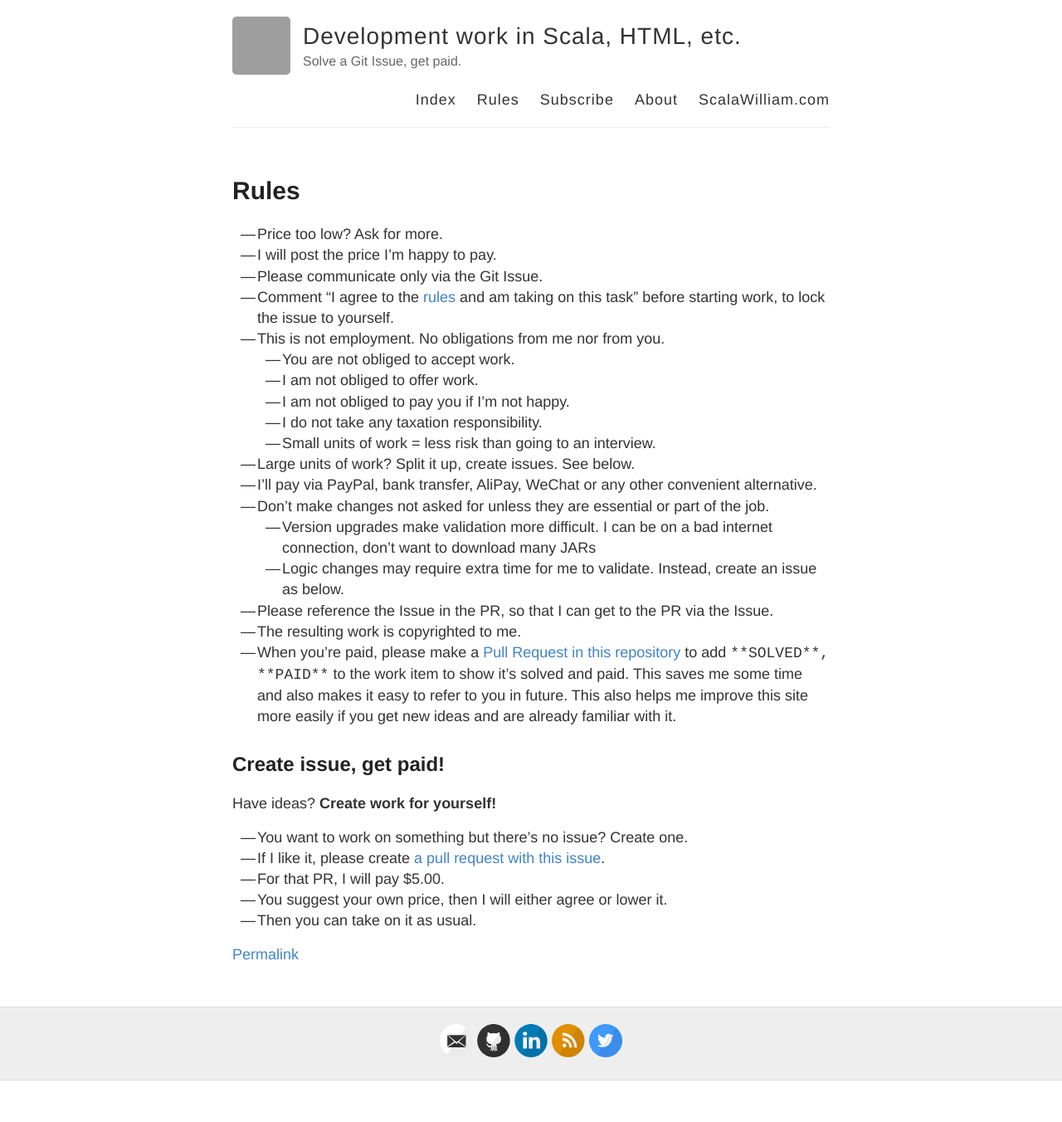
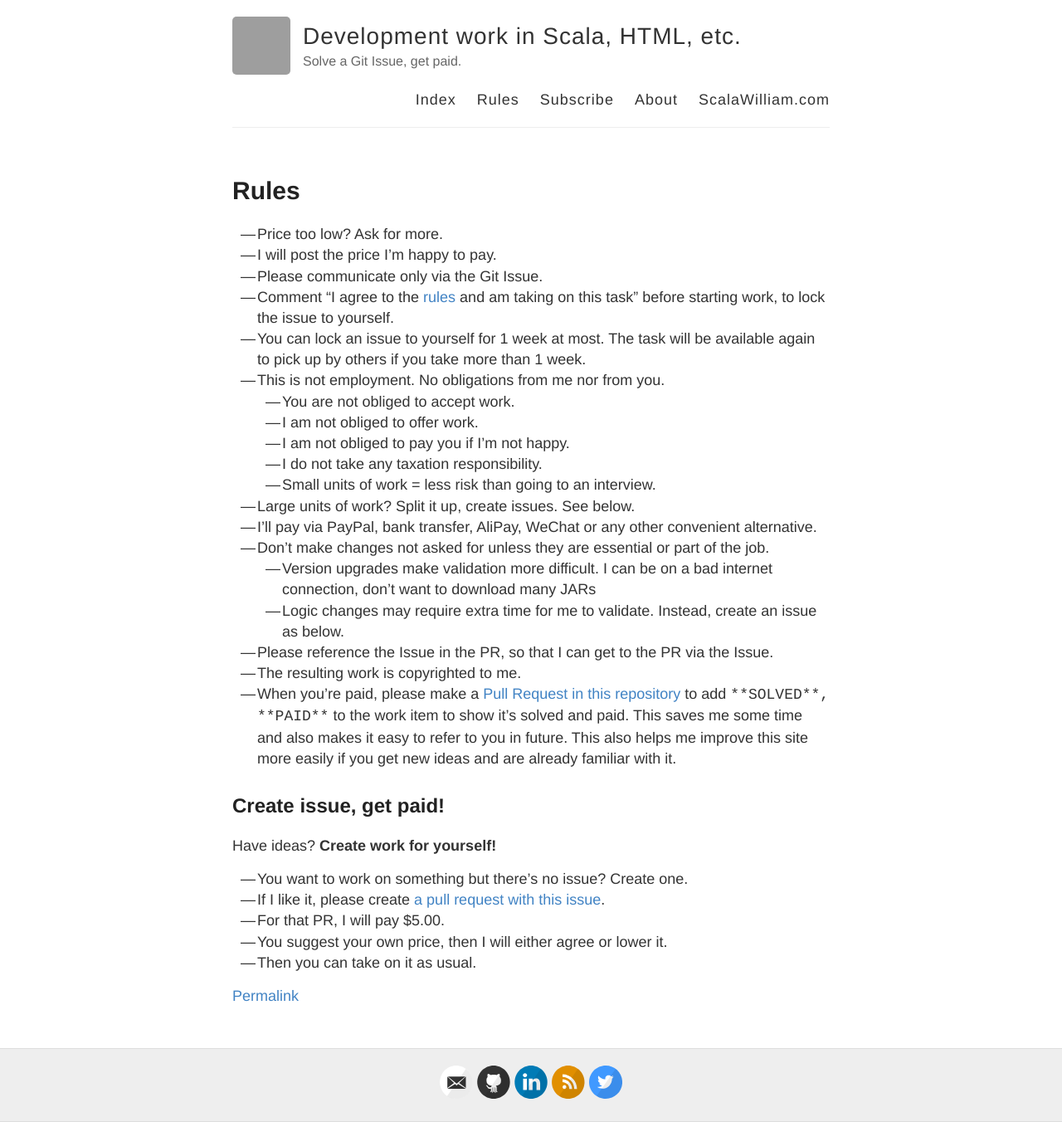
Before and after one commit to ScalaWilliam/Work, a Jekyll site: the page built from rules.md, in a window 1280 px wide. Shown: the whole page at 83% size. Built offline with Jekyll 4.4.1, drawn with Linux system fonts in a browser that asks for light colours; before the commit the page ends 1302 px from its top, so only the background shows below that; grey boxes are pictures that could not be loaded.

Commit message:
Update rules.md

```diff
--- a/rules.md
+++ b/rules.md
@@ -8,6 +8,7 @@ permalink: /rules/
 - I will post the price I'm happy to pay.
 - Please communicate only via the Git Issue.
 - Comment "I agree to the [rules](http://work.scalawilliam.com/rules/) and am taking on this task" before starting work, to lock the issue to yourself.
+- You can lock an issue to yourself for 1 week at most. The task will be available again to pick up by others if you take more than 1 week.
 - This is not employment. No obligations from me nor from you.
    - You are not obliged to accept work.
    - I am not obliged to offer work.
```
